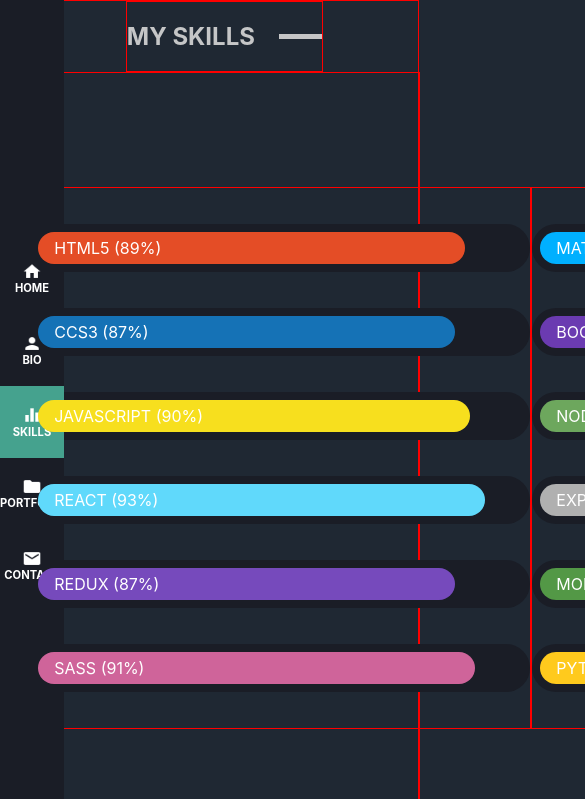
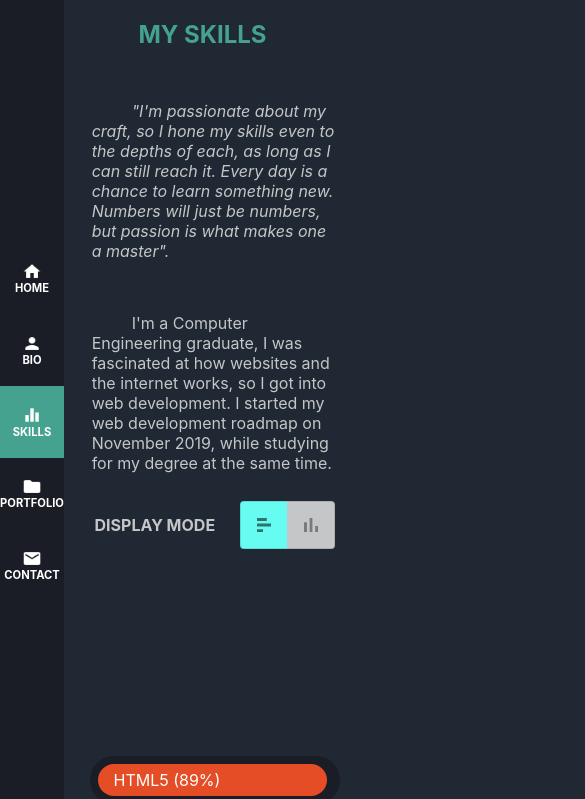
Before and after one commit to BrylleMutia/portfolio-webapp, a React (Create React App) app: page /skills in a window 390 px wide. Shown: the top 799 px of the page, 585 px wide, since content can reach past the window. Built offline with nearby package versions, Linux system fonts and the light colour scheme.

Commit message:
added toggle and message on skills section, fixed responsiveness

```diff
--- a/src/App.js
+++ b/src/App.js
@@ -1,8 +1,7 @@
 import React, { useState } from 'react';
 import Navbar from "./components/navbar/Navbar";
 import Home from './components/home/Home';
-import Chart from "./components/skills/chart/Chart";
-import Progress from "./components/skills/progress/Progress";
+import Skills from "./components/skills/Skills";
 import Contact from "./components/contact/Contact";
 import Portfolio from "./components/portfolio/Portfolio";
 import classes from "./App.module.scss";
@@ -22,7 +21,7 @@
           <Route path="/" exact component={Home} />
           {/* <Route path="/bio" exact component={Bio} /> */}
           {/* <Route path="/skills" exact component={Chart} /> */}
-          <Route path="/skills" exact component={Progress} />
+          <Route path="/skills" exact component={Skills} />
           <Route path="/portfolio" exact component={Portfolio} />
           <Route path="/contact" exact component={Contact} />
         </Switch>
--- a/src/components/home/Home.module.scss
+++ b/src/components/home/Home.module.scss
@@ -137,7 +137,7 @@
             box-shadow: 0 15px 30px -12px;
             animation: highlight 1s 2.5s ease-in-out;
 
-            &:hover {
+            &:hover, &:focus {
                 background: #45a28e;
                 cursor: pointer;
             }
--- a/src/components/navbar/Navbar.module.scss
+++ b/src/components/navbar/Navbar.module.scss
@@ -22,8 +22,8 @@
         color: white;
         font-size: 0.7rem;
 
-        &:hover {
-            background: #45A28E;
+        &:hover, &:focus {
+            background: #2f5049;
         }
 
         img {
--- /dev/null
+++ b/src/components/skills/Skills.jsx
@@ -0,0 +1,56 @@
+import React, { useState } from "react";
+import classes from "./Skills.module.scss";
+
+import Chart from "./chart/Chart";
+import Tiles from "./tiles/Tiles";
+import Bars from "./progress/Progress";
+
+import ToggleButton from "@material-ui/lab/ToggleButton";
+import ToggleButtonGroup from "@material-ui/lab/ToggleButtonGroup";
+import BarChartIcon from "@material-ui/icons/BarChart";
+
+function Skills() {
+    const [displayMode, setDisplayMode] = useState("bars");
+
+    const handleModeChange = (event, mode) => {
+        setDisplayMode(mode);
+    };
+
+    return (
+        <div className={classes.skills}>
+            <div className={classes.title}>
+                <h2>MY SKILLS</h2>
+                <hr />
+            </div>
+            <div className={classes.message}>
+                <p>
+                    <i>
+                        "I'm passionate about my craft, so I hone my skills even to the depths of each, as long as I can still reach it. Every day is
+                        a chance to learn something new. Numbers will just be numbers, but passion is what makes one a master".
+                    </i>
+                </p>
+                <br />
+                <p>
+                    I'm a Computer Engineering graduate, I was fascinated at how websites and the internet works, so I got into web development. I
+                    started my web development roadmap on November 2019, while studying for my degree at the same time.{" "}
+                </p>
+            </div>
+            <div className={classes.data_display}>
+                <div className={classes.toggle}>
+                    <h4>DISPLAY MODE</h4>
+                    <ToggleButtonGroup exclusive value={displayMode} onChange={handleModeChange}>
+                        <ToggleButton style={{ backgroundColor: displayMode === "bars" ? "#66fcf1" : "#c5c6c7" }} value="bars">
+                            <BarChartIcon style={{ transform: "rotate(90deg)" }} />
+                        </ToggleButton>
+                        <ToggleButton style={{ backgroundColor: displayMode === "chart" ? "#66fcf1" : "#c5c6c7" }} value="chart">
+                            <BarChartIcon />
+                        </ToggleButton>
+                    </ToggleButtonGroup>
+                </div>
+                <div className={classes.display}>{displayMode === "chart" ? <Chart /> : <Bars />}</div>
+            </div>
+        </div>
+    );
+}
+
+export default Skills;
--- /dev/null
+++ b/src/components/skills/Skills.module.scss
@@ -0,0 +1,84 @@
+:root {
+    --primary: #45a28e;
+    --secondary: #66fcf1;
+    --textcolor: #c5c6c7;
+    --background: #1f2833;
+    --background_secondary: #1a1d26;
+}
+
+.skills {
+    display: flex;
+    flex-direction: column;
+    align-items: center;
+    // justify-content: space-evenly;
+    width: 100%;
+    height: 100%;
+    // max-height: ;
+    margin-left: 10%;
+}
+
+.title {
+    display: flex;
+    align-items: center;
+    width: 50%;
+    height: 10%;
+    // border: 1px solid red;
+}
+
+.message {
+    // border: 1px solid red;
+    width: 70%;
+    height: 10%;
+    text-indent: 4em;
+    color: var(--textcolor);
+}
+
+h2 {
+    color: var(--primary);
+    margin-right: 1em;
+}
+
+hr {
+    height: 8%;
+    flex: 1;
+    border: none;
+    background: var(--primary);
+}
+
+.data_display {
+    // border: 1px solid red;
+    display: flex;
+    flex-direction: column;
+    align-items: center;
+    width: 100%;
+    height: 65vh;
+}
+
+.toggle {
+    // border: 1px solid red;
+    display: flex;
+    justify-content: space-between;
+    align-items: center;
+    width: 15em;
+    height: 2.5em;
+    margin: 1em 0;
+}
+
+h4 {
+    color: var(--textcolor);
+}
+
+.display {
+    width: 100%;
+    height: 100%;
+}
+
+@media (max-width: 550px) {
+    .title {
+        flex-direction: column;
+    }
+
+    .message {
+        text-indent: 2.5em;
+    }
+}
--- a/src/components/skills/chart/Chart.jsx
+++ b/src/components/skills/chart/Chart.jsx
@@ -56,7 +56,6 @@
                         maintainAspectRatio: this.state.window.width > 900 ? true : false,
                         title: {
                             display: true,
-                            text: "MY SKILLS",
                             fontSize: 25,
                             fontColor: "#fff",
                         },
--- a/src/components/skills/chart/Chart.module.scss
+++ b/src/components/skills/chart/Chart.module.scss
@@ -1,13 +1,28 @@
 .chart {
-    width: 100vw;
+    width: 90%;
+    height: 100%;
     display: flex;
     justify-content: center;
     align-items: center;
-    margin-left: 7%;
+    padding: 3rem;
 }
 
-@media screen and (min-width: 990px) {
+@media screen and (max-width: 1000px) {
     .chart {
-        padding: 3rem;
+        width: 85%;
     }
 }
+
+@media screen and (max-width: 800px) {
+    .chart {
+        width: 85%;
+        margin-top: 5%;
+    }
+}
+
+@media screen and (max-width: 560px) {
+    .chart {
+        width: 75%;
+        margin-top: 10em;
+    }
+}
--- a/src/components/skills/progress/Progress.jsx
+++ b/src/components/skills/progress/Progress.jsx
@@ -69,10 +69,6 @@
 
     return (
         <div className={classes.progress}>
-            <div className={classes.title}>
-                <h2>MY SKILLS</h2>
-                <hr />
-            </div>
             <div className={classes.columns}>
                 <div className={classes.column1}>
                     {skills.slice(0, skills.length / 2).map((skill, index) => (
--- a/src/components/skills/progress/Progress.module.css
+++ b/src/components/skills/progress/Progress.module.css
@@ -8,49 +8,38 @@
 
 .progress {
     width: 100%;
-    height: 100vh;
-    margin-left: 7%;
+    height: 100%;
     display: flex;
     flex-direction: column;
     justify-content: space-evenly;
-    flex-wrap: wrap;
     align-items: center;
-    border: 1px solid red;
-}
-
-.title {
-    display: flex;
-    align-items: center;
-    width: 50%;
-    border: 1px solid red;
-}
-
-h2 {
-    color: var(--textcolor);
-    margin-right: 1em;
-}
-
-hr {
-    height: 8%;
-    flex: 1;
-    border: none;
-    background: var(--textcolor);
+    /* border: 1px solid red; */
 }
 
 .columns {
     display: flex;
     align-items: center;
     justify-content: space-evenly;
+    padding: 1em 0;
     width: 100%;
+    height: 100%;
     flex: 1;
     border: 1px solid red;
 }
 
 .column1,
 .column2 {
-    border: 1px solid red;
+    /* border: 1px solid red; */
     justify-content: space-evenly;
-    height: 70%;
+    height: 100%;
     display: flex;
     flex-direction: column;
 }
+
+@media (max-width: 760px) {
+    .columns {
+        margin-top: 15em;
+        flex-direction: column;
+        justify-content: center;
+    }
+}
--- a/src/components/skills/progress/bar/Bar.module.css
+++ b/src/components/skills/progress/bar/Bar.module.css
@@ -16,7 +16,8 @@
 }
 
 .progress_bar {
-    width: 500px;
+    width: 35vw;
+    min-width: 250px;
     height: 3em;
     background-color: var(--background_secondary);
     border-radius: 1.5em;
@@ -41,3 +42,9 @@
     border-radius: 1em;
     padding: 1em;
 }
+
+@media (max-width: 760px) {
+    .progress_bar {
+        margin-bottom: .5em;
+    }
+}
```
Also changed, not shown: src/components/skills/tiles/Tiles.jsx (+13 -13 lines).
